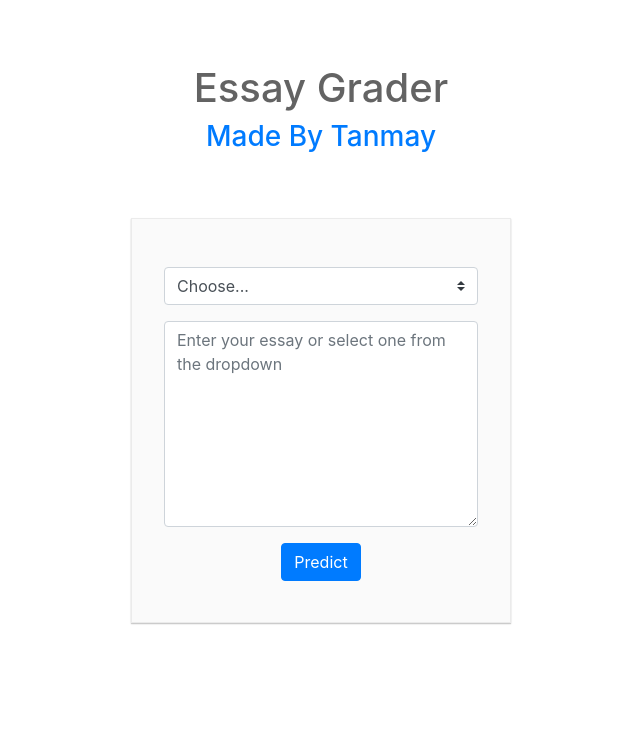
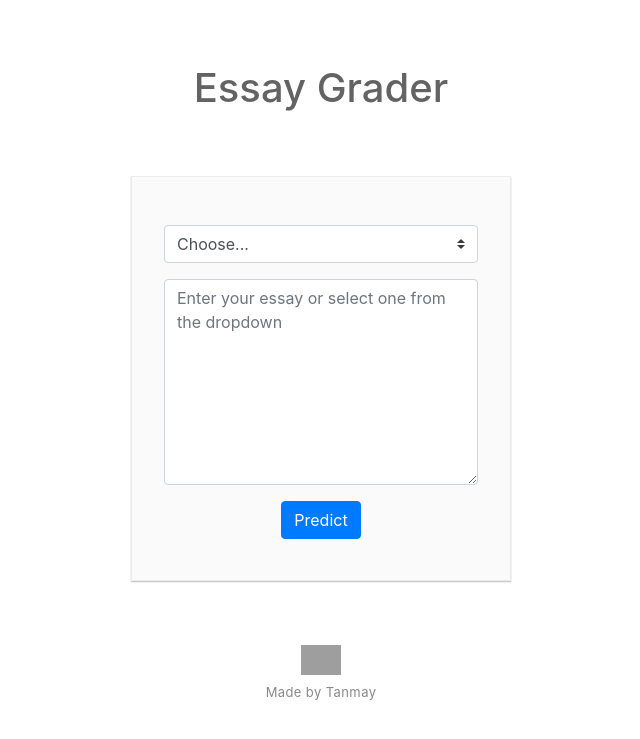
Before and after one commit to tanmaypandey7/essay-grading, a Flask app: page / in a window 1280 px wide. Shown: the top 739 px of the page, without its empty margins (319-959 px from the left). Run offline with Flask 2, Linux system fonts and the light colour scheme; some libraries are stand-ins or nearby versions; grey boxes are pictures that could not be loaded.

Commit message:
move github link to footer

```diff
--- a/templates/index.html
+++ b/templates/index.html
@@ -8,7 +8,6 @@
 <body>
 <hgroup>
     <h1>Essay Grader</h1>
-    <h3><a href="https://github.com/tanmaypandey7/essay-grading" target="_blank">Made By Tanmay</a></h3>
 </hgroup>
 <div class="container">
 <form action="{{ url_for('rater') }}" method="post">
@@ -39,6 +38,10 @@
     </div>
 </form>
 </div>
+<footer>
+    <a href="https://github.com/tanmaypandey7/essay-grading" target="_blank"><img src="https://image.flaticon.com/icons/svg/25/25231.svg"></a>
+    <p class="mt-2">Made by Tanmay</a></p>
+</footer>
 </body>
 </html>
 
```
